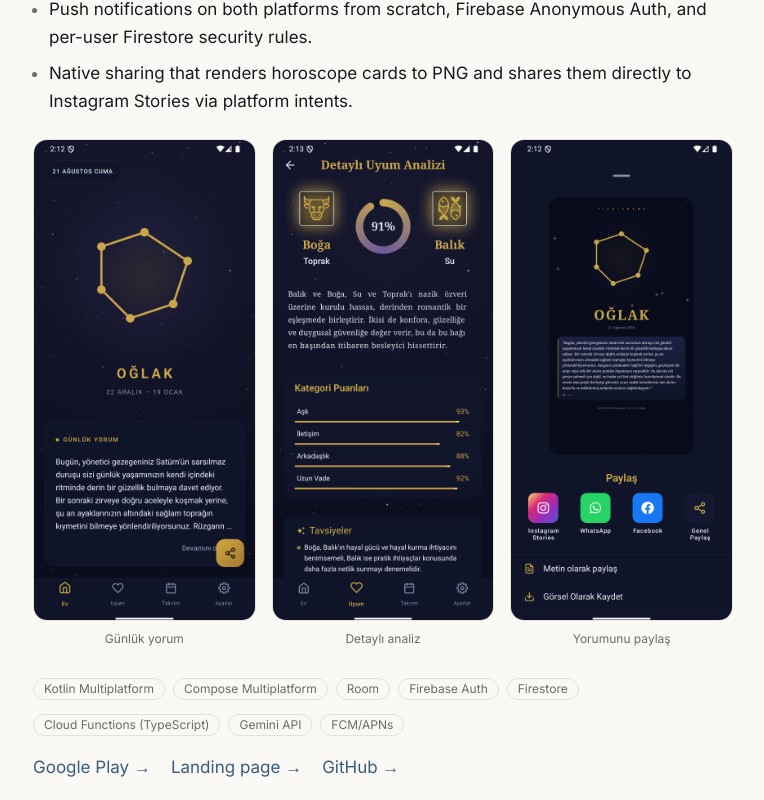
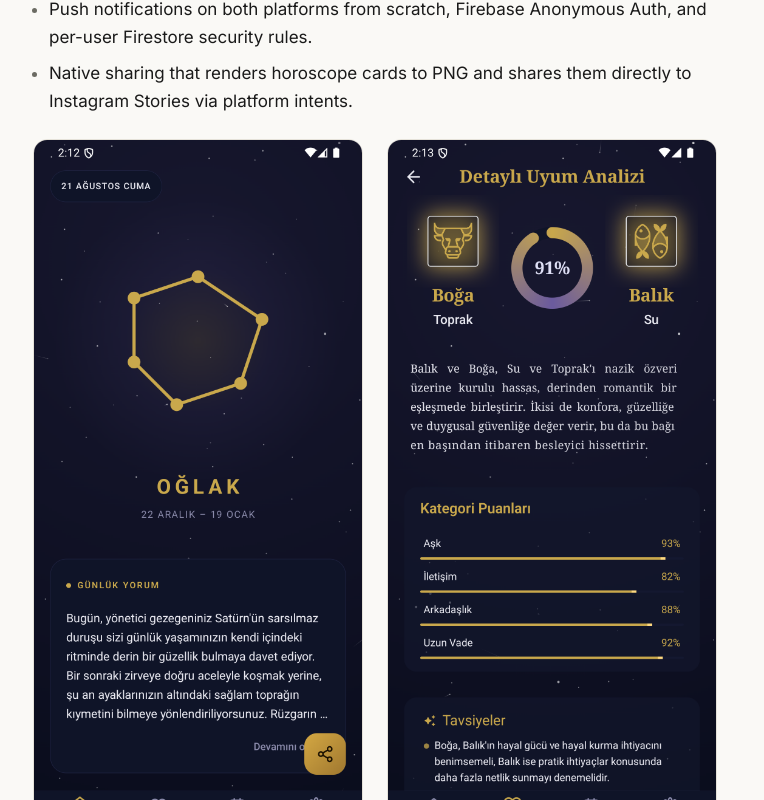
Before and after one commit to KeremGobekcioglu/portfolio_new, a Next.js app: page / in a window 1280 px wide. Shown: the part 820-1620 px from the top of the page, without its empty margins (443-1207 px from the left). Built offline with nearby package versions, Linux system fonts and the light colour scheme.

Commit message:
Remove share card image from project screenshots and adjust layout for better responsiveness

```diff
--- a/components/ProjectScreenshots.tsx
+++ b/components/ProjectScreenshots.tsx
@@ -3,7 +3,6 @@ import type { Project } from "@/content";
 
 import yildiznameDailyReading from "../public/yildizname/daily-reading.png";
 import yildiznameCompatDetail from "../public/yildizname/compat-detail.png";
-import yildiznameShareCard from "../public/yildizname/share-card.png";
 
 // content.ts keeps `src` as a plain public/ URL string (so the content layer
 // stays framework-agnostic); this maps those strings to statically-imported
@@ -12,21 +11,20 @@ import yildiznameShareCard from "../public/yildizname/share-card.png";
 const staticImagesBySrc: Record<string, StaticImageData> = {
   "/yildizname/daily-reading.png": yildiznameDailyReading,
   "/yildizname/compat-detail.png": yildiznameCompatDetail,
-  "/yildizname/share-card.png": yildiznameShareCard,
 };
 
 export function ProjectScreenshots({ screenshots }: { screenshots: NonNullable<Project["screenshots"]> }) {
   return (
     <div className="mt-6 mb-6 max-w-content">
-      <div className="flex gap-4 overflow-x-auto snap-x snap-mandatory pb-1 md:overflow-visible md:snap-none md:pb-0">
+      <div className="flex gap-6 overflow-x-auto snap-x snap-mandatory pb-1 md:overflow-visible md:snap-none md:pb-0">
         {screenshots.map((shot) => (
-          <figure key={shot.src} className="w-[60vw] shrink-0 snap-start md:w-auto md:flex-1 md:shrink">
+          <figure key={shot.src} className="w-[60vw] shrink-0 snap-start md:w-[330px]">
             <div className="relative aspect-[9/19.5] overflow-hidden rounded-[14px] border border-line dark:border-line-dark">
               <Image
                 src={staticImagesBySrc[shot.src] ?? shot.src}
                 alt={shot.alt}
                 fill
-                sizes="(max-width: 767px) 60vw, 225px"
+                sizes="(max-width: 767px) 60vw, 330px"
                 quality={90}
                 className="object-cover"
               />
--- a/content.ts
+++ b/content.ts
@@ -125,11 +125,6 @@ export const projects: Project[] = [
         src: "/yildizname/compat-detail.png",
         alt: "Detailed compatibility analysis between Taurus and Pisces, with a 91% match score and category breakdown",
         caption: "Detaylı analiz",
-      },
-      {
-        src: "/yildizname/share-card.png",
-        alt: "Share sheet for a daily reading card, with options for Instagram Stories, WhatsApp, and Facebook",
-        caption: "Yorumunu paylaş",
       },
     ],
     stack: [
```
Also changed, not shown: public/yildizname/share-card.png (deleted).
